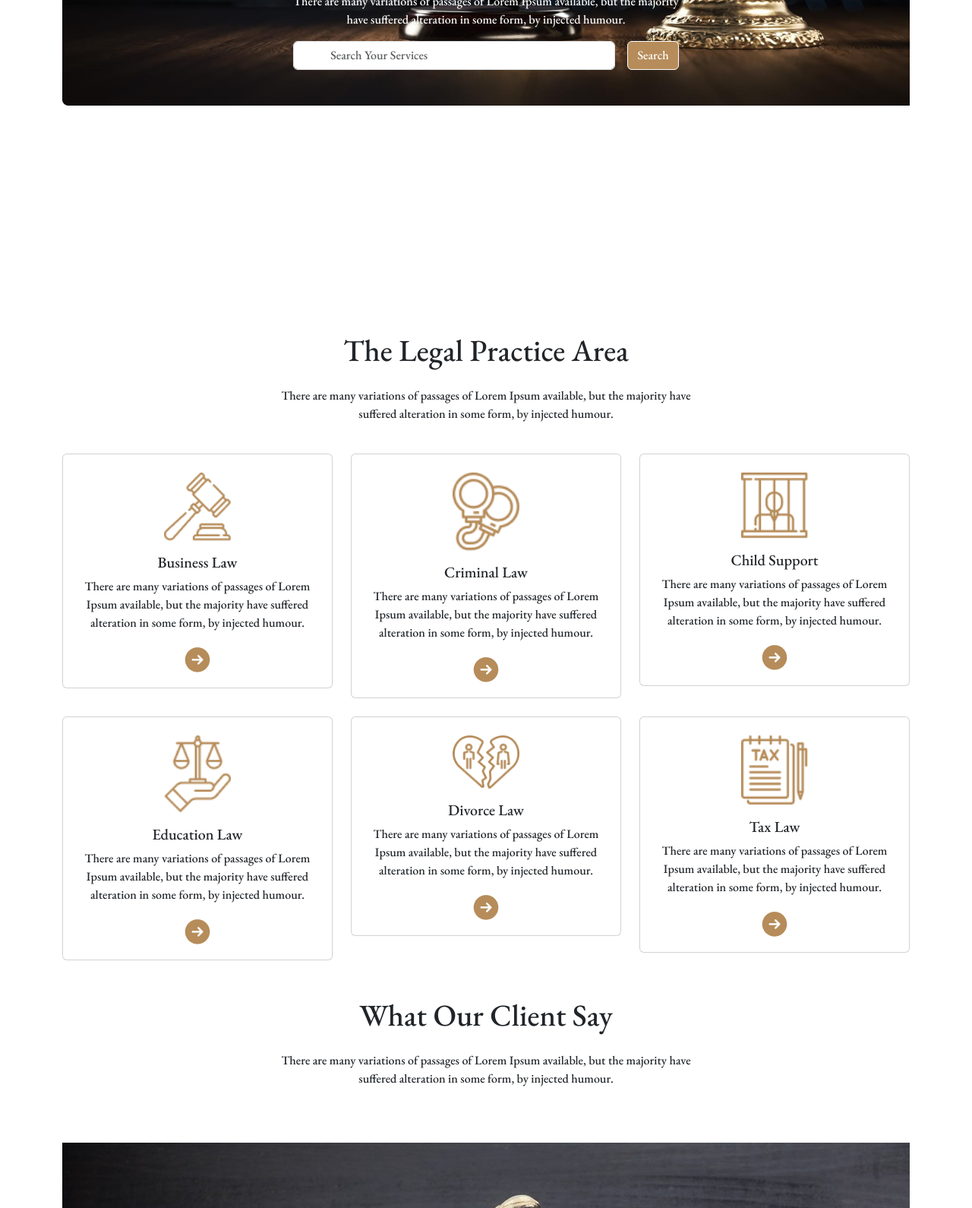
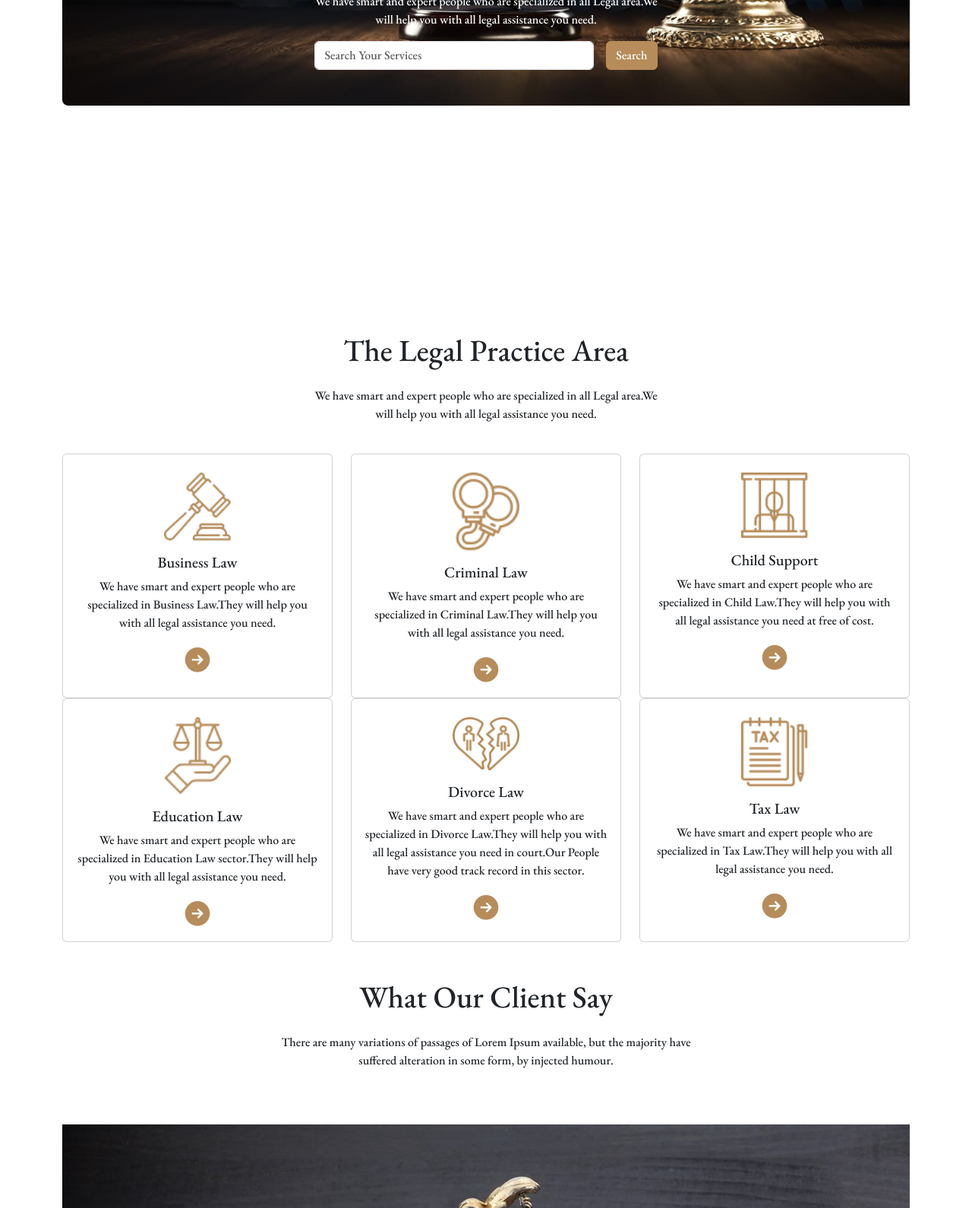
Before and after one commit to polash016/legal-house, a plain HTML site: page index.html in a window 1280 px wide. Shown: the part 521-2111 px from the top of the page at 76% size. Drawn offline with nearby package versions, Linux system fonts and the light colour scheme.

Commit message:
final commit

```diff
--- a/index.html
+++ b/index.html
@@ -4,7 +4,7 @@
     <meta charset="UTF-8">
     <meta http-equiv="X-UA-Compatible" content="IE=edge">
     <meta name="viewport" content="width=device-width, initial-scale=1.0">
-    <title>Document</title>
+    <title>Legal Solutions</title>
 
     <!-- bootstrap css link -->
     <link rel="stylesheet" href="styles/bootstrap.css">
@@ -18,9 +18,12 @@
     <link rel="stylesheet" href="styles/style.css">
 </head>
 <body>
-<!-- nav bar -->
-<div class="container">
+<!------------
+    nav bar
+----------------->
+
     <nav class="navbar navbar-expand-lg bg-body-tertiary">
+        <div class="container mb-5">
             <img class="img-fluid" src="images/logo2.png" alt="">
             <button class="navbar-toggler" type="button" data-bs-toggle="collapse" data-bs-target="#navbarSupportedContent" aria-controls="navbarSupportedContent" aria-expanded="false" aria-label="Toggle navigation">
               <span class="navbar-toggler-icon"></span>
@@ -65,92 +68,99 @@
                   </div>
                 </div>
             </div>
+        </div>
   </nav>
-</div>
-<!-- banner image -->
-    <div class="container mt-5 mb-5">
+
+<!------------------
+     banner image
+    ------------------>
+    <div class="container">
         <div class="banner-img d-flex justify-content-center align-items-center">
 <div>
     <h1 class="text-white text-center fw-bold">We Provide Effective <br> Legal Solutions</h1>
-<p class="text-white text-center">There are many variations of passages of Lorem Ipsum available, but the majority <br> have suffered alteration in some form, by injected humour.</p>
+<p class="text-white text-center">We have smart and expert people who are specialized in all Legal area.We<br> will help you with all legal assistance you need.</p>
 <form class="d-flex" role="search">
-    <input class="form-control me-3 px-5" type="search" placeholder="Search Your Services" aria-label="Search">
+    <input class="form-control me-3" type="search" placeholder="Search Your Services" aria-label="Search">
     <button class="btn btn-primary" type="submit">Search</button>
   </form>
 </div>
         </div>
     </div>
     <main>
-        <!-- legal practice area -->
-        <section class="container">
+        <!-----------------------
+             legal practice area
+            ----------------------->
+        <section class="container mt-5">
         <div class="text-center pb-4">
             <h1 class="pb-3">The Legal Practice Area</h1>
-            <p>There are many variations of passages of Lorem Ipsum available, but the majority have <br> suffered alteration in some form, by injected humour.</p>
+            <p>We have smart and expert people who are specialized in all Legal area.We <br> will help you with all legal assistance you need.</p>
         </div>
-        <div class="row row-cols-1 row-cols-md-3 g-4">
+        <div class="row row-cols-1 row-cols-md-3">
             <div class="col">
-              <div class="card text-center">
+              <div class="card text-center h-100">
                 <img class="w-25 mx-auto pt-4" src="images/business.png" class="card-img-top" alt="...">
                 <div class="card-body">
                   <h5 class="card-title">Business Law</h5>
-                  <p class="card-text">There are many variations of passages of Lorem Ipsum available, but the majority have suffered alteration in some form, by injected humour.</p>
+                  <p class="card-text">We have smart and expert people who are specialized in Business Law.They  will help you with all legal assistance you need.</p>
                   <img src="images/Frame.png" alt="">
                 </div>
               </div>
             </div>
             <div class="col">
-              <div class="card text-center">
+              <div class="card text-center h-100">
                 <img class="w-25 mx-auto pt-4" src="images/criminal.png" class="card-img-top" alt="...">
                 <div class="card-body">
                   <h5 class="card-title">Criminal Law</h5>
-                  <p class="card-text">There are many variations of passages of Lorem Ipsum available, but the majority have suffered alteration in some form, by injected humour.</p>
+                  <p class="card-text">We have smart and expert people who are specialized in Criminal Law.They will help you with all legal assistance you need.</p>
                   <img src="images/Frame.png" alt="">
                 </div>
               </div>
             </div>
             <div class="col">
-              <div class="card text-center">
+              <div class="card text-center h-100">
                 <img class="w-25 mx-auto pt-4" src="images/child.png" class="card-img-top" alt="...">
                 <div class="card-body">
                   <h5 class="card-title">Child Support</h5>
-                  <p class="card-text">There are many variations of passages of Lorem Ipsum available, but the majority have suffered alteration in some form, by injected humour.</p>
+                  <p class="card-text">We have smart and expert people who are specialized in Child Law.They will help you with all legal assistance you need at free of cost.</p>
                   <img src="images/Frame.png" alt="">
                 </div>
               </div>
             </div>
             <div class="col">
-              <div class="card text-center">
+              <div class="card text-center h-100">
                 <img class="w-25 mx-auto pt-4" src="images/education.png" class="card-img-top" alt="...">
                 <div class="card-body">
                   <h5 class="card-title">Education Law</h5>
-                  <p class="card-text">There are many variations of passages of Lorem Ipsum available, but the majority have suffered alteration in some form, by injected humour.</p>
+                  <p class="card-text">We have smart and expert people who are specialized in Education Law sector.They will help you with all legal assistance you need.</p>
                   <img src="images/Frame.png" alt="">
                 </div>
               </div>
             </div>
             <div class="col">
-              <div class="card text-center">
+              <div class="card text-center h-100">
                 <img class="w-25 mx-auto pt-4" src="images/divorce.png" class="card-img-top" alt="...">
                 <div class="card-body">
                   <h5 class="card-title">Divorce Law</h5>
-                  <p class="card-text">There are many variations of passages of Lorem Ipsum available, but the majority have suffered alteration in some form, by injected humour.</p>
+                  <p class="card-text">We have smart and expert people who are specialized in Divorce Law.They will help you with all legal assistance you need in court.Our People have very good track record in this sector.</p>
                   <img src="images/Frame.png" alt="">
                 </div>
               </div>
             </div>
             <div class="col">
-              <div class="card text-center">
+              <div class="card text-center h-100">
                 <img class="w-25 mx-auto pt-4" src="images/tax.png" class="card-img-top" alt="...">
                 <div class="card-body">
                   <h5 class="card-title">Tax Law</h5>
-                  <p class="card-text">There are many variations of passages of Lorem Ipsum available, but the majority have suffered alteration in some form, by injected humour.</p>
+                  <p class="card-text">We have smart and expert people who are specialized in Tax Law.They will help you with all legal assistance you need.</p>
                   <img src="images/Frame.png" alt="">
                 </div>
               </div>
             </div>
           </div>
         </section>
-        <!-- slider section -->
+        <!-------------------
+            slider section
+        ---------------------->
         <section>
             <h1 class="pb-3 pt-5 text-center">What Our Client Say</h1>
             <p class="pb-4 text-center">There are many variations of passages of Lorem Ipsum available, but the majority have <br> suffered alteration in some form, by injected humour.</p>
@@ -202,12 +212,14 @@
                 </button>
               </div>
         </section>
-        <!-- frequently asked section -->
+        <!---------------------------
+            frequently asked section
+        -------------------------------->
         <section class="container text-center pt-5 mt-5">
             <h2>Frequently Asked Any Questions</h2>
-            <p>There are many variations of passages of Lorem Ipsum available, but the majority have <br> suffered alteration in some form, by injected humour.</p>
+            <p>Here are some question There are many variations of passages of Lorem Ipsum available, but the majority have <br> suffered alteration in some form, by injected humour.</p>
            <div class="row pt-5">
-            <div class="col-12 col-md-6">
+            <div class="col-12 col-md-6 col-lg-6">
                 <div class="accordion" id="accordionExample">
                     <div class="accordion-item">
                       <h2 class="accordion-header" id="headingOne">
@@ -259,12 +271,14 @@
                     </div>
                   </div>
             </div>
-            <div class="col-12 col-md-6">
+            <div class="col-12 col-md-6 col-lg-6">
 <img class="img-fluid h-75" src="images/faq.png" alt="">
             </div>
            </div>
         </section>
-        <!-- footer section -->
+        <!------------------
+             footer section
+            ------------------>
         <section class="bg-dark">
             <div class="container pt-5">
                 <div class="row">
@@ -274,7 +288,7 @@
                     </div>
                     <div class="col-12 col-md-3">
 <h3 class="text-white pb-5">Useful Link</h3>
-<ul class="text-bg-secondary ps-4 list-unstyled">
+<ul class="text-bg-secondary list-unstyled">
     <li>Homes</li>
     <li>About Us</li>
     <li>Cases</li>
```
Also changed, not shown: styles/bootstrap.css. Lines whose indentation alone changed are shown as unchanged.
